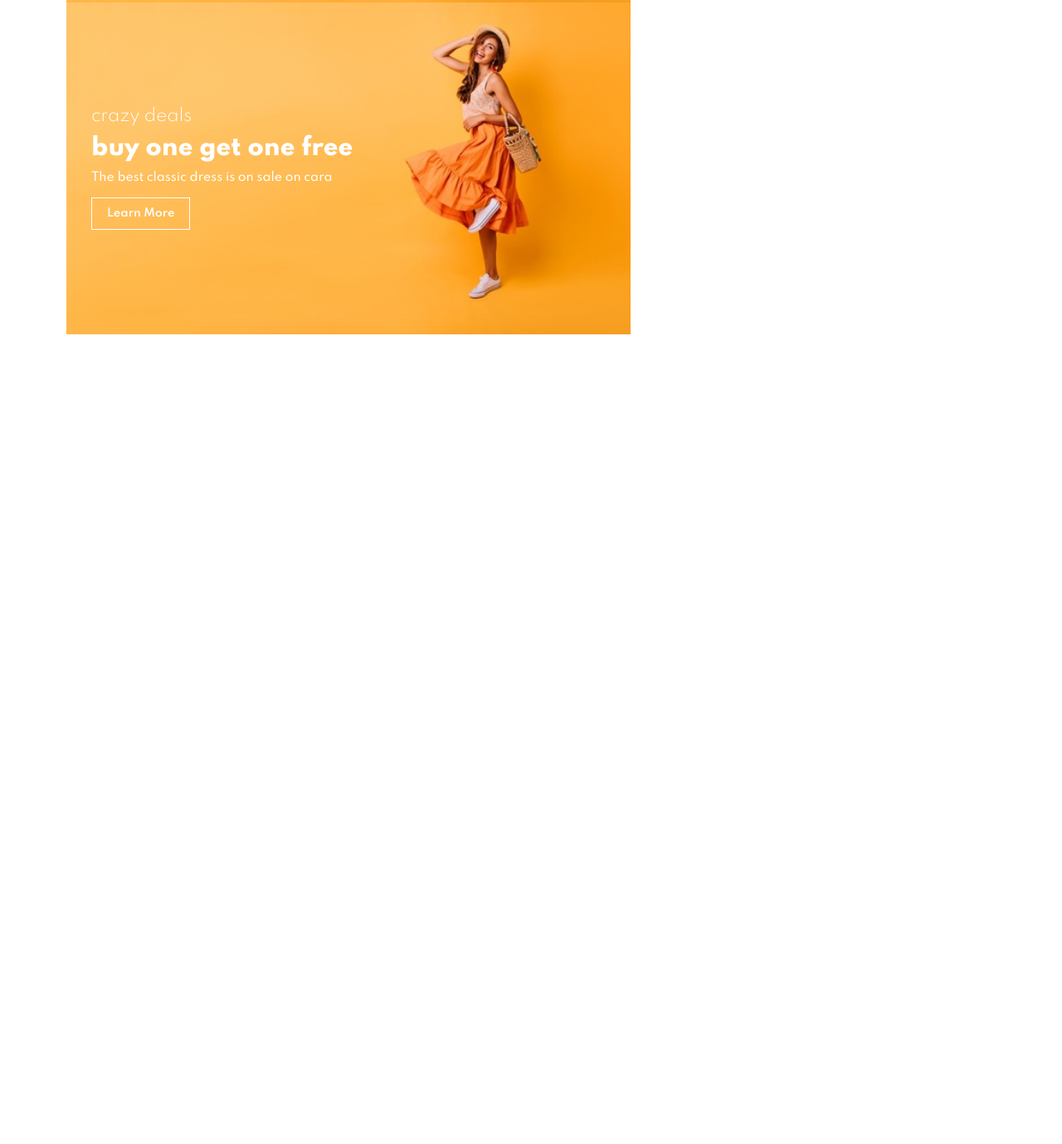
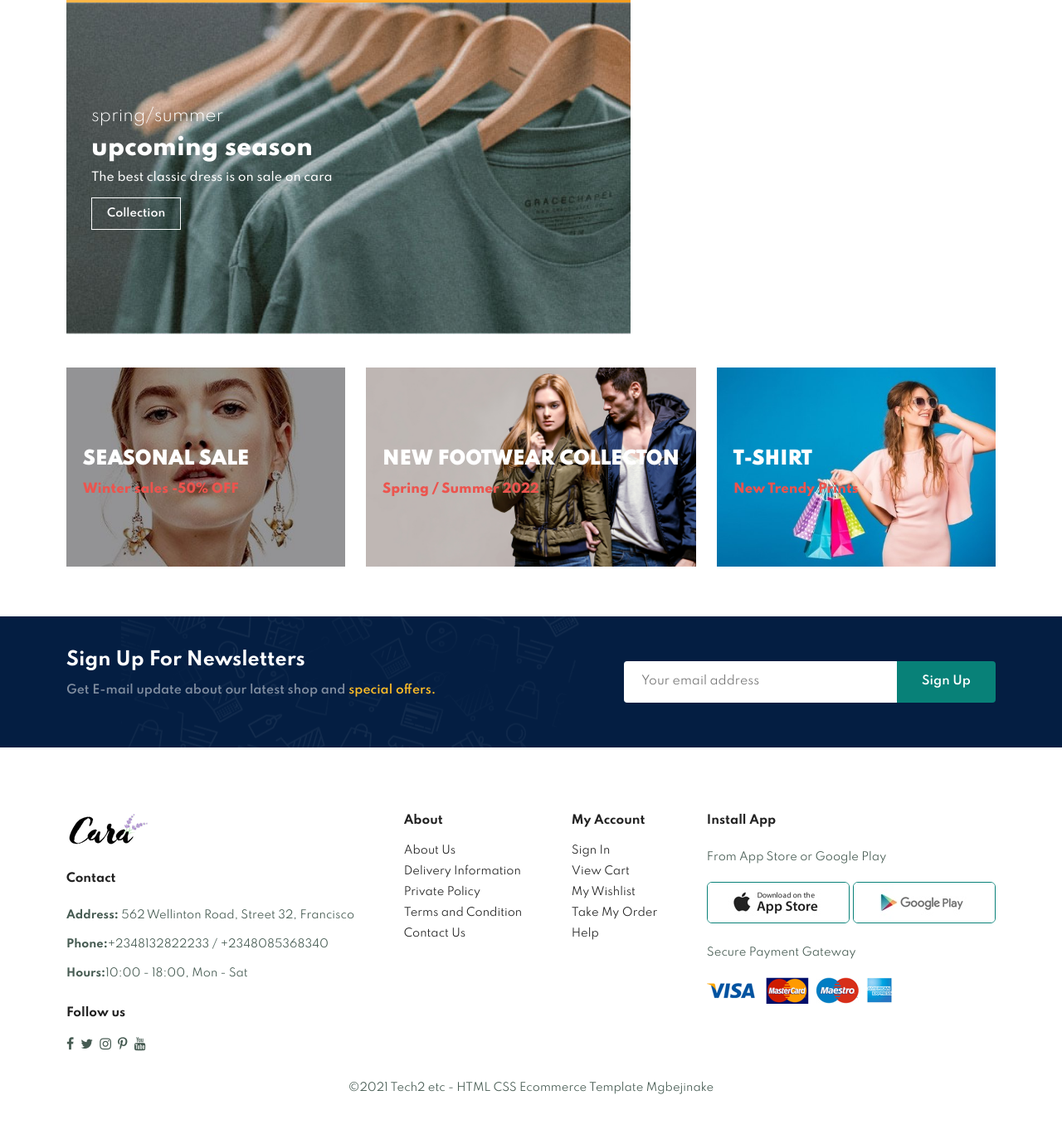
Before and after one commit to Mrsokool/E-commerce-website, a plain HTML site: page E-commerce website/index.html in a window 1280 px wide. Shown: the part 3957-5336 px from the top of the page at 83% size. Before the commit the page ends 4400 px from the top, so only its background shows below. Drawn offline with Linux system fonts and the light colour scheme.

Commit message:
Completed the Home

```diff
--- a/E-commerce website/index.html
+++ b/E-commerce website/index.html
@@ -343,13 +343,95 @@
             <span>The best classic dress is on sale on cara</span>
             <button class="white">Learn More</button>
         </div>
-        <div class="banner-box">
-            <h4>crazy deals</h4>
-            <h2> buy one get one free </h2>
+        <div class="banner-box banner-box2">
+            <h4>spring/summer</h4>
+            <h2> upcoming season </h2>
             <span>The best classic dress is on sale on cara</span>
-            <button class="white">Learn More</button>
+            <button class="white">Collection</button>
         </div>
     </section>
+
+    <section id="banner3">
+        <div class="banner-box">
+            <h2> SEASONAL SALE </h2>
+            <h3>Winter sales -50% OFF</h3>
+        </div>
+        <div class="banner-box banner-box2">
+            <h2> NEW FOOTWEAR COLLECTON </h2>
+            <h3>Spring / Summer 2022</h3>
+        </div>
+        <div class="banner-box banner-box3">
+            <h2> T-SHIRT </h2>
+            <h3>New Trendy Prints</h3>
+        </div>
+    </section>
+
+    <section id="newsletter"  class="section-p1 section-m1">
+        <div class="newstext">
+            <h4>Sign Up For Newsletters</h4>
+            <p>Get E-mail update about our latest shop and <span>special offers.</span></p>
+        </div>
+
+        <div class="form">
+            <input type="text" name="" placeholder="Your email address" id="">
+            <button class="normal">Sign Up</button>
+        </div>
+    </section>
+
+    <footer class="section-p1">
+        <div class="col">
+            <img class="logo" src="img/logo.png" alt="">
+            <h4>Contact</h4>
+            <p><strong>Address:</strong> 562 Wellinton Road, Street 32, Francisco</p>
+            <p><strong>Phone:</strong>+2348132822233 / +2348085368340</p>
+            <p><strong>Hours:</strong>10:00 - 18:00, Mon - Sat </p>
+            <div class="follow">
+                <h4>Follow us</h4>
+                <div class="icon">
+                    <i class="fa fa-facebook-f"></i>
+                    <i class="fa fa-twitter"></i>
+                    <i class="fa fa-instagram"></i>
+                    <i class="fa fa-pinterest-p"></i>
+                    <i class="fa fa-youtube"></i>
+                </div>
+            </div>
+        </div>
+
+        <div class="col">
+            <h4>About</h4>
+            <a href="#">About Us</a>
+            <a href="#">Delivery Information</a>
+            <a href="#">Private Policy</a>
+            <a href="#">Terms and Condition</a>
+            <a href="#">Contact Us</a>
+        </div>
+
+
+        <div class="col">
+            <h4>My Account</h4>
+            <a href="#">Sign In</a>
+            <a href="#">View Cart</a>
+            <a href="#">My Wishlist</a>
+            <a href="#">Take My Order</a>
+            <a href="#">Help</a>
+        </div>
+
+        <div class="col install">
+            <h4>Install App</h4>
+            <p>From App Store or Google Play</p>
+            <div class="row">
+                <img src="img/pay/app.jpg" alt="">
+                <img src="img/pay/play.jpg" alt="">
+            </div>
+            <p>Secure Payment Gateway</p>
+            <img src="img/pay/pay.png" alt="">
+        </div>
+
+        <div class="copywrite">
+            <p>&copy2021 Tech2 etc - HTML CSS Ecommerce Template Mgbejinake</p>
+        </div>
+    </footer>
+
 
     <script src="script.js"></script>
 </body>
--- a/E-commerce website/style.css
+++ b/E-commerce website/style.css
@@ -339,6 +339,10 @@ body {
     padding: 30px;
 }
 
+#sm-banner .banner-box2 {
+    background-image: url("img/banner/b10.jpg");
+}
+
 #sm-banner h4 {
     color: #fff;
     font-size: 20px;
@@ -360,4 +364,162 @@ body {
     background-color: #088178;
     border: 1px solid #088178;
 }
+
+#banner3 {
+    display: flex;
+    justify-content: space-between;
+    flex-wrap: wrap;
+    padding: 0 80px;
+}
+
+#banner3 .banner-box {
+    display: flex;
+    flex-direction: column;
+    justify-content: center;
+    align-items: flex-start;
+    background-image: url("img/banner/b7.jpg");
+    background-repeat: no-repeat;
+    min-width: 30%;
+    height: 30vh;
+    background-size: cover;
+    background-position: center;
+    padding: 20px;
+    margin-bottom: 20px;
+}
+
+#banner3 .banner-box2{
+    background-image: url("img/banner/b4.jpg");
+}
+#banner3 .banner-box3{
+    background-image: url("img/banner/b18.jpg");
+}
+
+#banner3 h2 {
+    color: #fff;
+    font-weight: 900;
+    font-size: 22px;
+}
+#banner3 h3 {
+    color: #ec544e;
+    font-weight: 800;
+    font-size: 15px;
+}
+
+#newsletter {
+    display: flex;
+    justify-content: space-between;
+    flex-wrap: wrap;
+    align-items: center;
+    background-image: url("img/banner/b14.png");
+    background-repeat: no-repeat;
+    background-position: 20% 30%;
+    background-color: #041e42;
+}
+
+#newsletter h4 {
+    font-size: 22px;
+    font-weight: 700;
+    color: #fff;
+}
+
+#newsletter p {
+    font-size: 14px;
+    font-weight: 600;
+    color: #818ea0;
+}
+#newsletter p span {
+    color: #ffbd27;
+}
+
+#newsletter .form {
+    display: flex;
+    width: 40%;
+}
+
+#newsletter input {
+    height: 3.125rem;
+    padding: 0 1.25rem;
+    font-size: 14px;
+    width: 100%;
+    border: 1px solid transparent;
+    border-radius: 4px;
+    outline: none;
+    border-top-right-radius: 0;
+    border-bottom-right-radius: 0;
+}
+
+#newsletter button {
+    background-color: #088178;
+    color: #fff;
+    white-space: nowrap;
+    border-top-left-radius: 0;
+    border-bottom-left-radius: 0;
+}
+
+footer {
+    display: flex;
+    flex-wrap: wrap;
+    justify-content: space-between;
+}
+
+footer .col {
+    display: flex;
+    flex-direction: column;
+    align-items: flex-start;
+    margin-bottom: 20px;
+}
+
+footer .col p {
+    line-height: 0px;
+}
+
+footer .logo {
+    margin-bottom: 30px;
+}
+
+footer h4 {
+    font-size: 14px;
+    padding-bottom: 20px;
+}
+
+footer p {
+    font-size: 13px;
+    margin: 0 0 8px 8;
+}
+
+footer a {
+    font-size: 13px;
+    text-decoration: none;
+    color: #222;
+    margin-bottom: 10px;
+}
+
+footer .follow {
+    margin-top: 20px;
+}
+
+footer .follow i{
+    color: #465b52;
+    padding-right: 4px;
+    cursor: pointer;
+}
+
+footer .install .row img {
+     border: 1px solid #088178;
+     border-radius: 6px;
+}
+
+footer .install img {
+    margin: 10px 0 15px 0;
+}
+
+footer .follow i:hover,
+footer a:hover {
+    color: #088178;
+}
+
+footer .copywrite {
+    width: 100%;
+    text-align: center;
+}
 /* Home page ends here */
```
